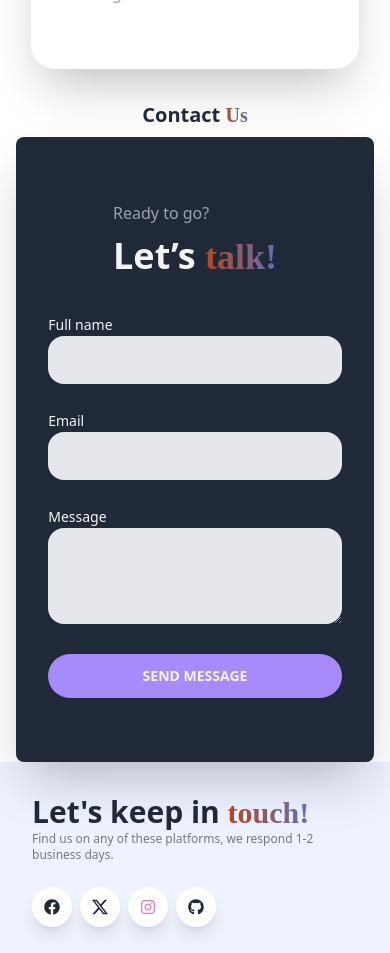
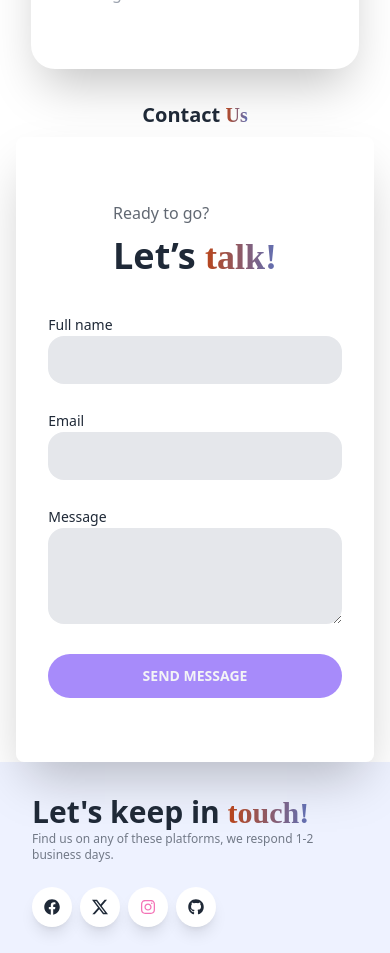
Before and after one commit to rafiferdos/nekos-island, a React (Vite) app: page / in a window 390 px wide. Shown: the part 7780-8733 px from the top of the page. Built offline with nearby package versions, Linux system fonts and the light colour scheme; no server answers; a web font is replaced by a local one.

Commit message:
Refactor ContactUs component: Update text color for "Ready to go?" message

```diff
--- a/src/components/ContactUs.jsx
+++ b/src/components/ContactUs.jsx
@@ -18,10 +18,10 @@ const ContactUs = () => {
 
     return (
         <div className="lg:min-h-[calc(100vh-300px)] flex items-center justify-center">
-            <div className="grid max-w-screen-xl grid-cols-1 gap-8 px-8 py-16 mx-auto rounded-lg md:grid-cols-2 md:px-12 lg:px-16 xl:px-32 bg-gray-800 dark:bg-gray-100 text-gray-100 dark:text-gray-800 shadow-2xl">
+            <div className="grid max-w-screen-xl grid-cols-1 gap-8 px-8 py-16 mx-auto rounded-lg md:grid-cols-2 md:px-12 lg:px-16 xl:px-32 shadow-2xl">
                 <div className="flex flex-col justify-center items-center">
                     <div className="space-y-2">
-                        <div className="text-gray-400 dark:text-gray-600">Ready to go?</div>
+                        <div className="opacity-70">Ready to go?</div>
                         <h2 className="text-4xl font-bold leading-tight lg:text-5xl">Let&rsquo;s <span className='bg-gradient-to-r from-orange-700 via-blue-500 to-green-400 text-transparent bg-clip-text animate-gradient bg-300% font-madimi'>talk!</span></h2>
                     </div>
                     {/*<img src="assets/svg/doodle.svg" alt="" className="p-6 h-52 md:h-64" />*/}
```
